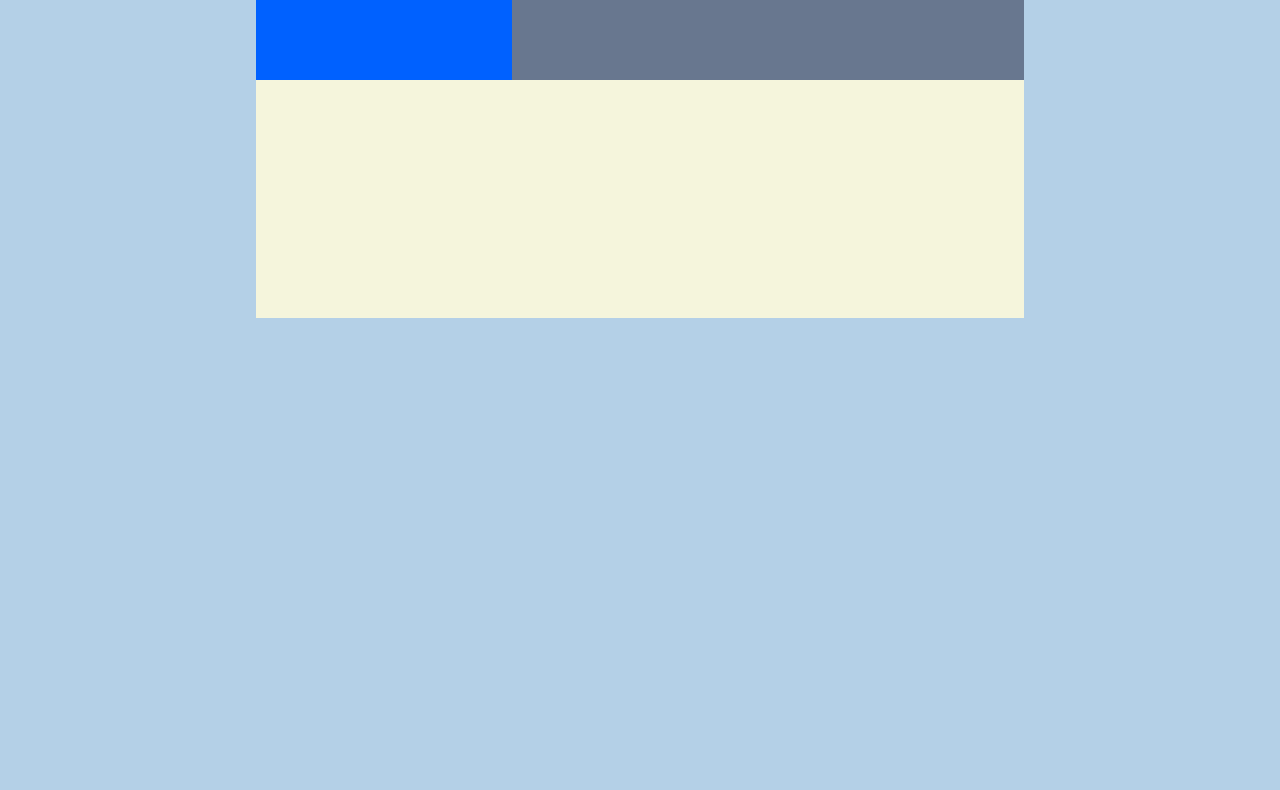
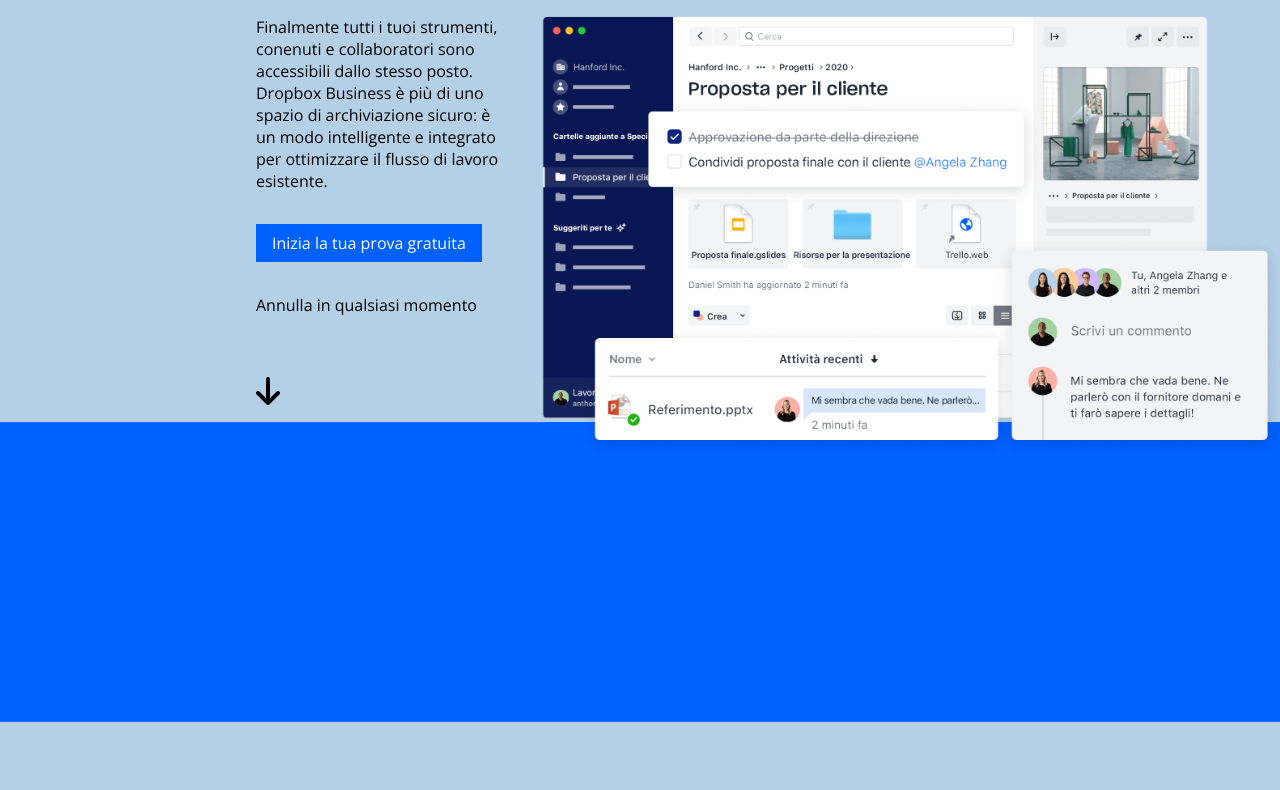
Before and after one commit to davide-rullo/htmlcss-dropbox, a plain HTML site: page index.html in a window 1280 px wide. Shown: the part 248-1038 px from the top of the page. Drawn offline with nearby package versions, Linux system fonts and the light colour scheme.

Commit message:
Add hero section
added hero section, img, button and css

```diff
--- a/css/style.css
+++ b/css/style.css
@@ -25,6 +25,12 @@ ul {
     list-style-type: none;
 }
 
+button{
+    border: none;
+    font-family: Open Sans;
+    padding: .5rem 1rem;
+    font-size: 1rem;
+}
 
 
 /* End Common */
@@ -33,6 +39,15 @@ ul {
 
 .d-flex{
     display: flex;
+}
+
+.col-4{
+    width: calc(100% / 12 * 4);
+}
+
+.col-8{
+    width: calc(100% / 12 * 8);
+    position: relative;
 }
 
 /* End Utilities */
@@ -62,11 +77,7 @@ nav button{
     margin-left: 2rem;
 }
 
-button{
-    border: none;
-    font-family: Open Sans;
-    padding: .5rem 1rem;
-}
+
 
 .blue-button{
     background-color: var(--dbx-primary);
@@ -85,33 +96,40 @@ main{
 /* End Header */
 
 /* Main */
-
+.jumbo{
+    margin-bottom: 20px;
+}
 .hero{
     width: 60%;
     margin: auto;
-    background-color: beige;
-    height: 500px;
     padding-top: 2rem;
 }
 
 h1{
     font-weight: 800;
     font-size: -webkit-xxx-large;
+    padding-bottom: 2rem;
 }
 
-.col-4{
-    width: calc(100% / 12 * 4);
-    background-color: #0061ff;
-    height: 100px;
-    margin: 0;
+.hero .text-top, .hero button{
+    margin-bottom: 2rem;
 }
 
-.col-8{
-    width: calc(100% / 12 * 8);
-    background-color: #68778f;
-    height: 100px;
-    margin: 0;
+.text-bottom{
+    margin-bottom: 4rem;
 }
+
+.hero img{
+    height: 437px;
+    position: absolute;
+
+}
+
+.plans{
+    height: 300px;
+    background-color: #0061ff;
+}
+
 
 
 .debug footer{
--- a/index.html
+++ b/index.html
@@ -7,18 +7,23 @@
         <link rel="stylesheet" href="./css/style.css">
 
         <!-- Fontawesome -->
-    <link rel="stylesheet" href="https://cdnjs.cloudflare.com/ajax/libs/font-awesome/6.4.0/css/all.min.css" integrity="sha512-iecdLmaskl7CVkqkXNQ/ZH/XLlvWZOJyj7Yy7tcenmpD1ypASozpmT/E0iPtmFIB46ZmdtAc9eNBvH0H/ZpiBw==" crossorigin="anonymous" referrerpolicy="no-referrer" />
+        <link rel="stylesheet"
+            href="https://cdnjs.cloudflare.com/ajax/libs/font-awesome/6.4.0/css/all.min.css"
+            integrity="sha512-iecdLmaskl7CVkqkXNQ/ZH/XLlvWZOJyj7Yy7tcenmpD1ypASozpmT/E0iPtmFIB46ZmdtAc9eNBvH0H/ZpiBw=="
+            crossorigin="anonymous" referrerpolicy="no-referrer" />
 
         <!-- Google Font -->
         <link rel="preconnect" href="https://fonts.googleapis.com">
         <link rel="preconnect" href="https://fonts.gstatic.com" crossorigin>
-    <link href="https://fonts.googleapis.com/css2?family=Open+Sans:wght@300;400;700;800&display=swap" rel="stylesheet">
+        <link
+            href="https://fonts.googleapis.com/css2?family=Open+Sans:wght@300;400;700;800&display=swap"
+            rel="stylesheet">
     </head>
     <body class="debug">
         <header>
             <nav class="d-flex">
                 <div class="left-nav d-flex">
-                <img src="./img/logo-small.png" alt="">
+                    <img src="./img/logo-small.png" alt>
                     <ul class="d-flex">
                         <li>Perché Dropbox</li>
                         <li>Funzioni</li>
@@ -36,21 +41,35 @@
             </nav>
         </header>
         <main>
+            <section class="jumbo">
                 <div class="container hero">
                     <h1>Tutto ciò che ti serve per il lavoro, in un unico posto</h1>
                     <div class="row d-flex">
                         <div class="col-4">
-
-
-
+                            <p class="text-top">Finalmente tutti i tuoi
+                                strumenti, conenuti e
+                                collaboratori sono accessibili dallo stesso
+                                posto.
+                                Dropbox Business è più di uno spazio di
+                                archiviazione sicuro: è un modo intelligente e
+                                integrato per ottimizzare il flusso di lavoro
+                                esistente.</p>
+                            <button class="blue-button">Inizia la tua prova
+                                gratuita</button>
+                            <p class="text-bottom">Annulla in qualsiasi momento</p>
+                            <i class="fa-solid fa-arrow-down fa-2xl"></i>
                         </div>
                         <div class="col-8">
-
-
-
+                            <img src="./img/jumbo.png" alt>
                         </div>
                     </div>
                 </div>
+            </section>
+
+            <section class="plans">
+
+
+            </section>
         </main>
         <footer>
 
```
Lines whose indentation alone changed are shown as unchanged.
